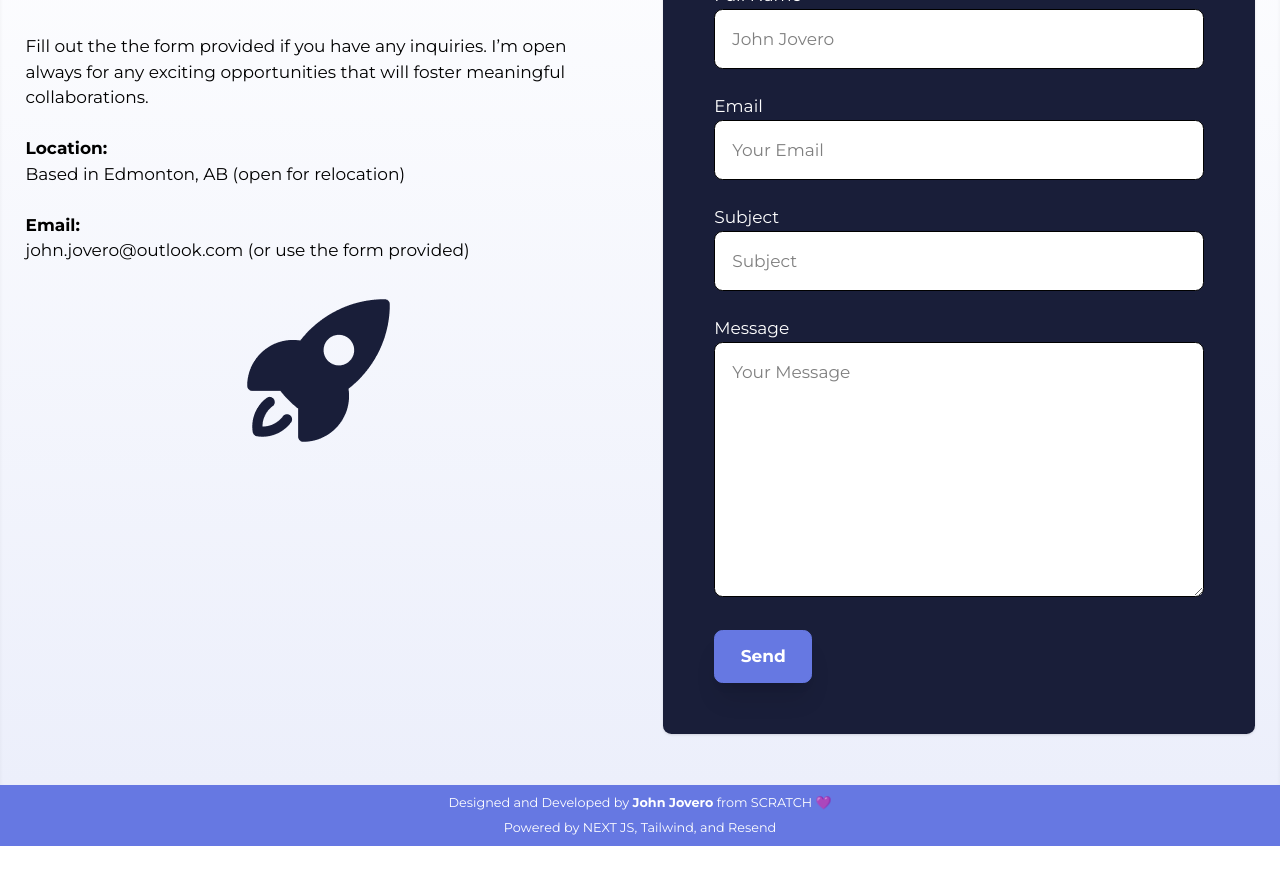
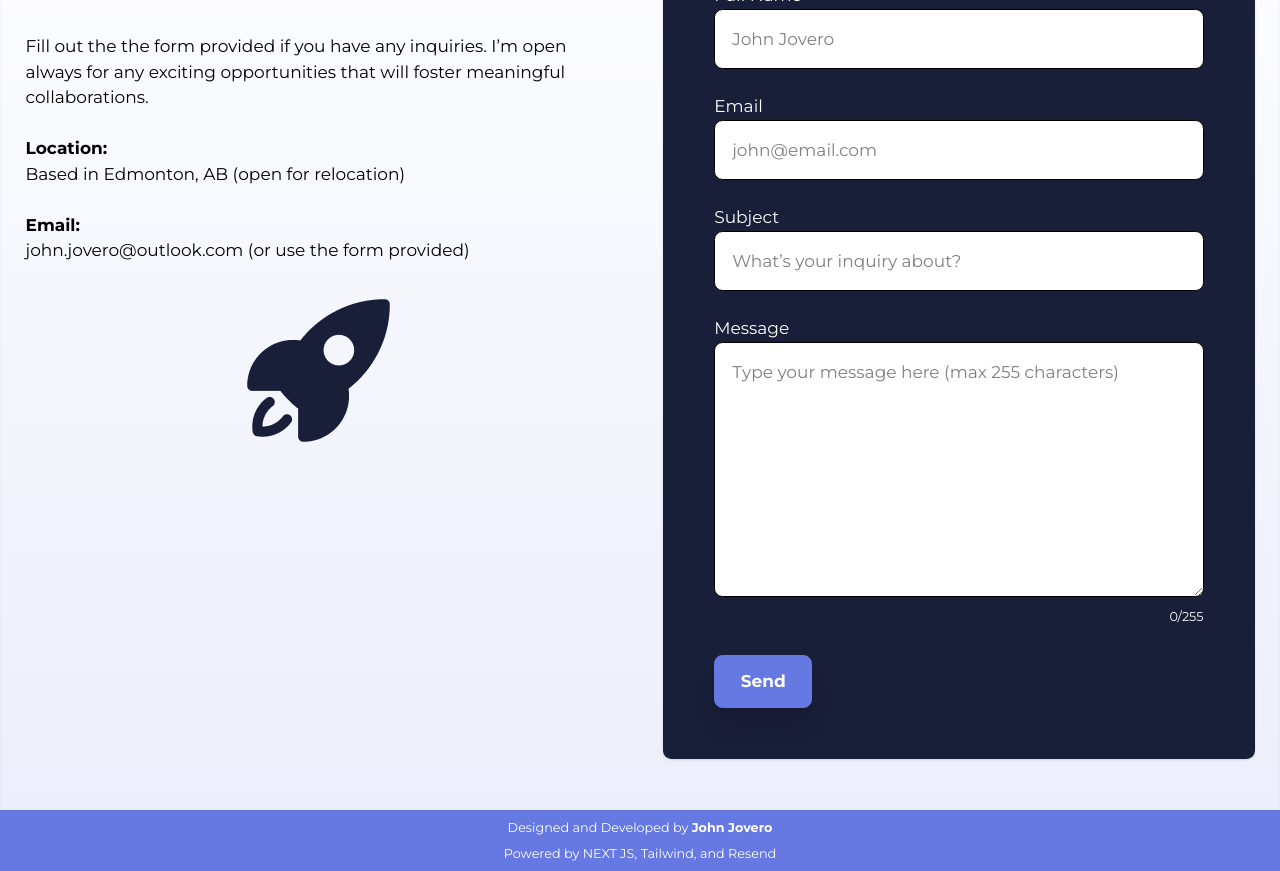
Before and after one commit to johnjovero98/johnjovero-portfolio, a Next.js app: page / in a window 1280 px wide. Shown: the part 2880-3751 px from the top of the page. Before the commit the page ends 3726 px from the top, so only its background shows below. Built offline with nearby package versions, Linux system fonts and the light colour scheme.

Commit message:
improve contact form placeholders

```diff
--- a/app/api/send/route.js
+++ b/app/api/send/route.js
@@ -4,6 +4,7 @@ export async function POST(req) {
   try {
     const { name, email, subject, message } = await req.json();
 
+    // invoke Contact Form class and send method
     const contactForm = new ContactForm(name, email, subject, message);
     const response = await contactForm.send();
 
--- a/app/globals.css
+++ b/app/globals.css
@@ -5,6 +5,7 @@
   --foreground: #171717;
   font-size: 17px;
   line-height: 1.5;
+  min-width: 425px;
 }
 
 @theme {
--- a/app/page.js
+++ b/app/page.js
@@ -52,8 +52,6 @@ export default function Home() {
       </main >
 
     <Footer/>
-
-
     </>
   );
 }
--- a/components/ContactForm.jsx
+++ b/components/ContactForm.jsx
@@ -66,7 +66,7 @@ export default function ContactForm() {
                 <input
                     type="email"
                     name="email"
-                    placeholder="Your Email"
+                    placeholder="john@email.com"
                     value={formData.email}
                     onChange={handleChange}
                     required
@@ -78,7 +78,7 @@ export default function ContactForm() {
                 <input
                     type="text"
                     name="subject"
-                    placeholder="Subject"
+                    placeholder="What’s your inquiry about?"
                     value={formData.subject}
                     onChange={handleChange}
                 />
@@ -88,12 +88,14 @@ export default function ContactForm() {
             <fieldset>
                 <legend>Message</legend>
                 <textarea
+                    maxLength={255}
                     name="message"
-                    placeholder="Your Message"
+                    placeholder="Type your message here (max 255 characters)"
                     value={formData.message}
                     onChange={handleChange}
                     required
                 />
+                <span className="text-white text-small float-end">{formData.message.length}/255</span>
             </fieldset>
 
             <button type="submit" className="cta-button " disabled={loading}>
--- a/components/Footer.jsx
+++ b/components/Footer.jsx
@@ -3,7 +3,7 @@ export default function Footer() {
 
         <footer className="bg-blue-300 text-white text-small px-1 py-[5px] text-center" >
             <div className="container mx-auto">
-                <p>Designed and Developed by <strong>John Jovero</strong> from SCRATCH 💜 </p>
+                <p>Designed and Developed by <strong>John Jovero</strong></p>
                 <p>Powered by NEXT JS, Tailwind, and Resend</p>
             </div>
         </footer>
--- a/components/ProjectList.jsx
+++ b/components/ProjectList.jsx
@@ -11,7 +11,7 @@ export default function ProjectList({ ProjectList }) {
             ProjectList.map((project, index) => {
                 return <li key={project.projectSlug} className="project-list-card ">
 
-                    <Link href={`projects/${project.projectSlug}`}>
+                    <Link href={`/${project.projectSlug}`}>
                         <div>
                             <Image
                                 src={`/projects-img/${project.projectFeatImage}`}
--- a/lib/ContactForm.js
+++ b/lib/ContactForm.js
@@ -1,7 +1,7 @@
 // lib/ContactForm.js
 import { Resend } from 'resend';
 
-export class ContactForm {
+class ContactForm {
     constructor(name, email, subject, message) {
         this.name = name;
         this.email = email;
@@ -10,11 +10,7 @@ export class ContactForm {
         this.resend = new Resend(process.env.RESEND_API_KEY);
     }
 
-
-
     // methods
-
-
     // validate the form plan include regex validation for input
     validate() {
         if (!this.email || !this.message) {
@@ -22,8 +18,6 @@ export class ContactForm {
         }
         return null;
     }
-
-
 
     // send the email using resend
     async send() {
@@ -35,10 +29,10 @@ export class ContactForm {
 
         try {
             await this.resend.emails.send({
-                from: 'John Jovero <onboarding@resend.dev>', // test domain
+                from: 'John Jovero Portfolio <onboarding@resend.dev>', // test domain
                 to: ['john.jovero@outlook.com'], // send the message on this email
                 subject: this.subject,
-                text: `Name: ${this.name}\nEmail: ${this.email}\n\nMessage:\n${this.message}`,
+                text: `Sender's Name: ${this.name}\nSender's Email: ${this.email}\n\nMessage:\n${this.message}`,
             });
 
             return { success: true };
@@ -47,3 +41,5 @@ export class ContactForm {
         }
     }
 }
+
+export { ContactForm };
```
